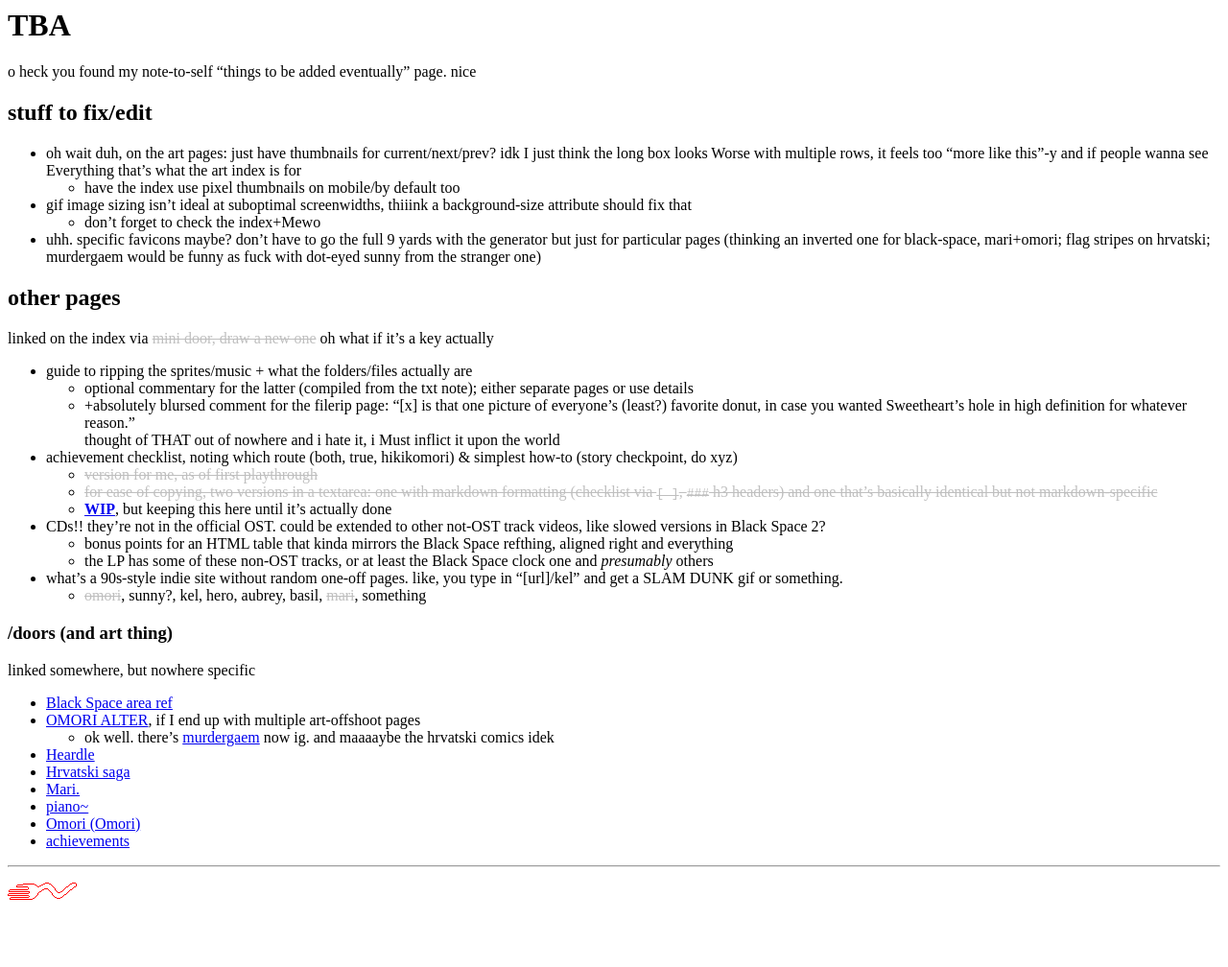
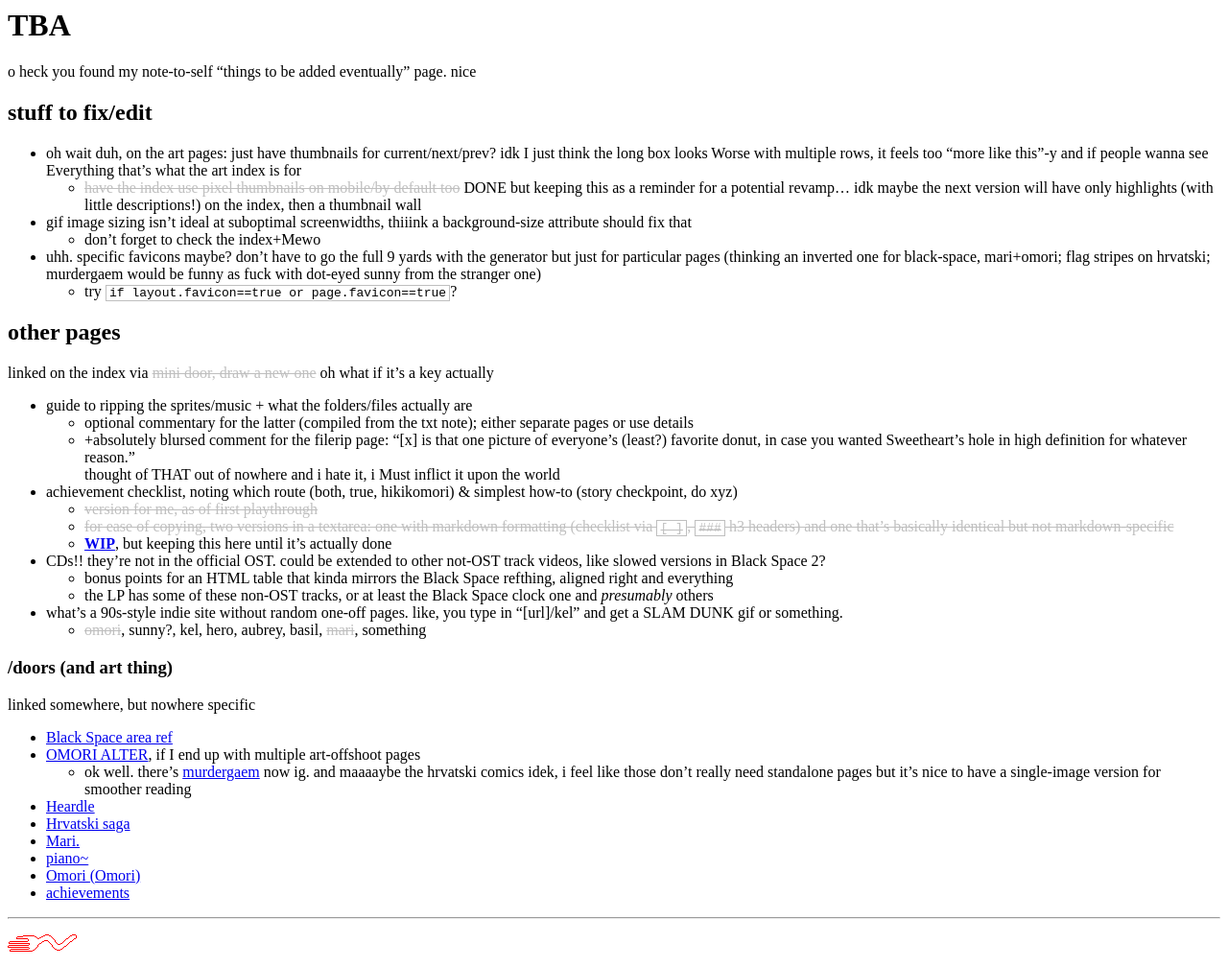
Before and after one commit to a-flyleaf/omori, a Jekyll site: the page built from tba.md, in a window 1280 px wide. Shown: the whole page at 96% size. Built offline with Jekyll 4.4.1, drawn with Linux system fonts in a browser that asks for light colours; before the commit the page ends 954 px from its top, so only the background shows below that.

Commit message:
art tweak, notes to self

```diff
--- a/tba.md
+++ b/tba.md
@@ -1,17 +1,18 @@
 ---
 layout: none
 ---
-<style>del{color:#bfbfbf;}</style>
+<style>del{color:#bfbfbf;} code{border:1px solid #bfbfbf; padding:0 .25em;}</style>
 
 # TBA
 o heck you found my note-to-self "things to be added eventually" page. nice
 
 ## stuff to fix/edit
 - oh wait duh, on the art pages: just have thumbnails for current/next/prev? idk I just think the long box looks Worse with multiple rows, it feels too "more like this"-y and if people wanna see Everything that's what the art index is for
-	- have the index use pixel thumbnails on mobile/by default too
+	- ~~have the index use pixel thumbnails on mobile/by default too~~ DONE but keeping this as a reminder for a potential revamp... idk maybe the next version will have only highlights (with little descriptions!) on the index, then a thumbnail wall
 - gif image sizing isn't ideal at suboptimal screenwidths, thiiink a background-size attribute should fix that
 	- don't forget to check the index+Mewo
 - uhh. specific favicons maybe? don't have to go the full 9 yards with the generator but just for particular pages (thinking an inverted one for black-space, mari+omori; flag stripes on hrvatski; murdergaem would be funny as fuck with dot-eyed sunny from the stranger one)
+	- try `if layout.favicon==true or page.favicon==true`?
 
 ## other pages
 linked on the index via ~~mini door, draw a new one~~ oh what if it's a key actually
@@ -33,7 +34,7 @@ linked on the index via ~~mini door, draw a new one~~ oh what if it's a key actu
 linked somewhere, but nowhere specific
 - [Black Space area ref]({%include url.html%}/black-space)
 - [OMORI ALTER]({%include url.html%}/art/omori-alter), if I end up with multiple art-offshoot pages
-	- ok well. there's [murdergaem]({%include url.html%}/murdergaem) now ig. and maaaaybe the hrvatski comics idek
+	- ok well. there's [murdergaem]({%include url.html%}/murdergaem) now ig. and maaaaybe the hrvatski comics idek, i feel like those don't really need standalone pages but it's nice to have a single-image version for smoother reading
 - [Heardle]({%include url.html%}/heardle)
 - [Hrvatski saga]({%include url.html%}/hrvatski)
 - [Mari.]({%include url.html%}/mari)
```
Also changed, not shown: art/index.md (+1 -1 lines), changelog.md.
